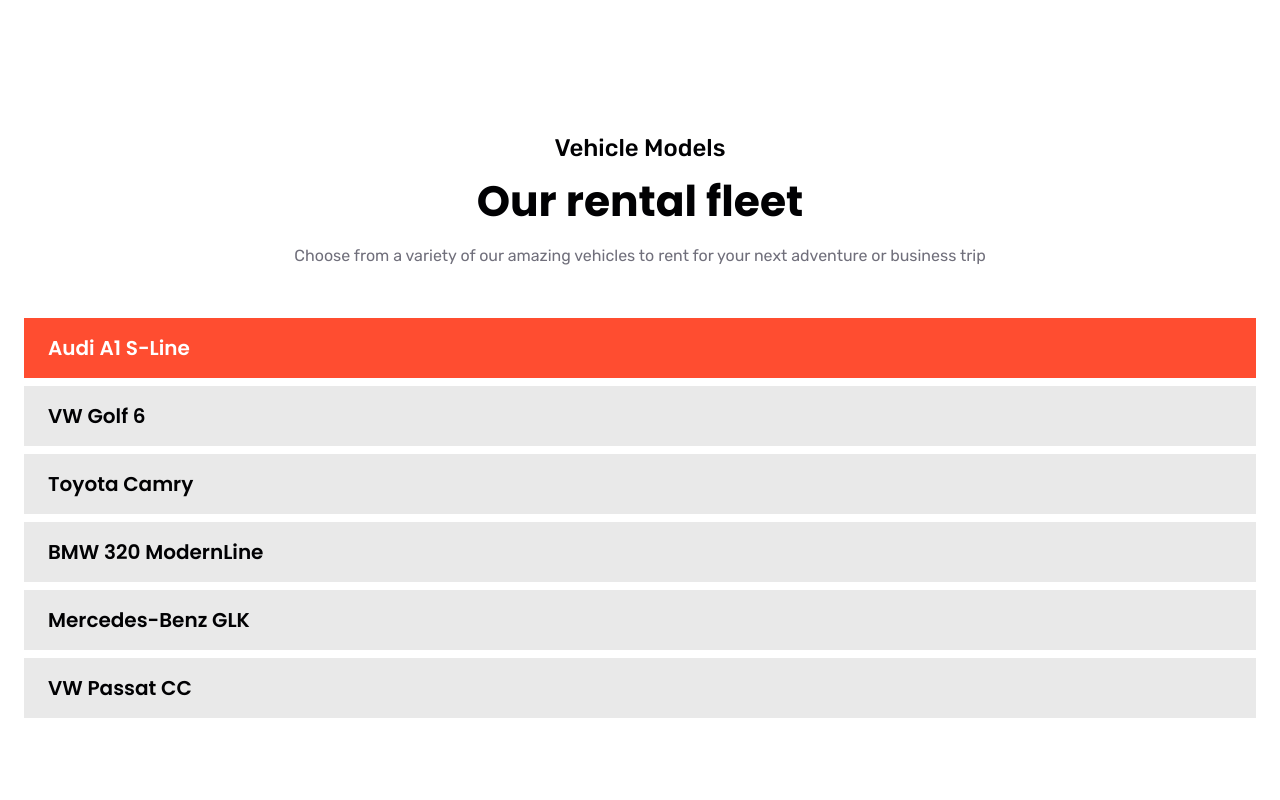
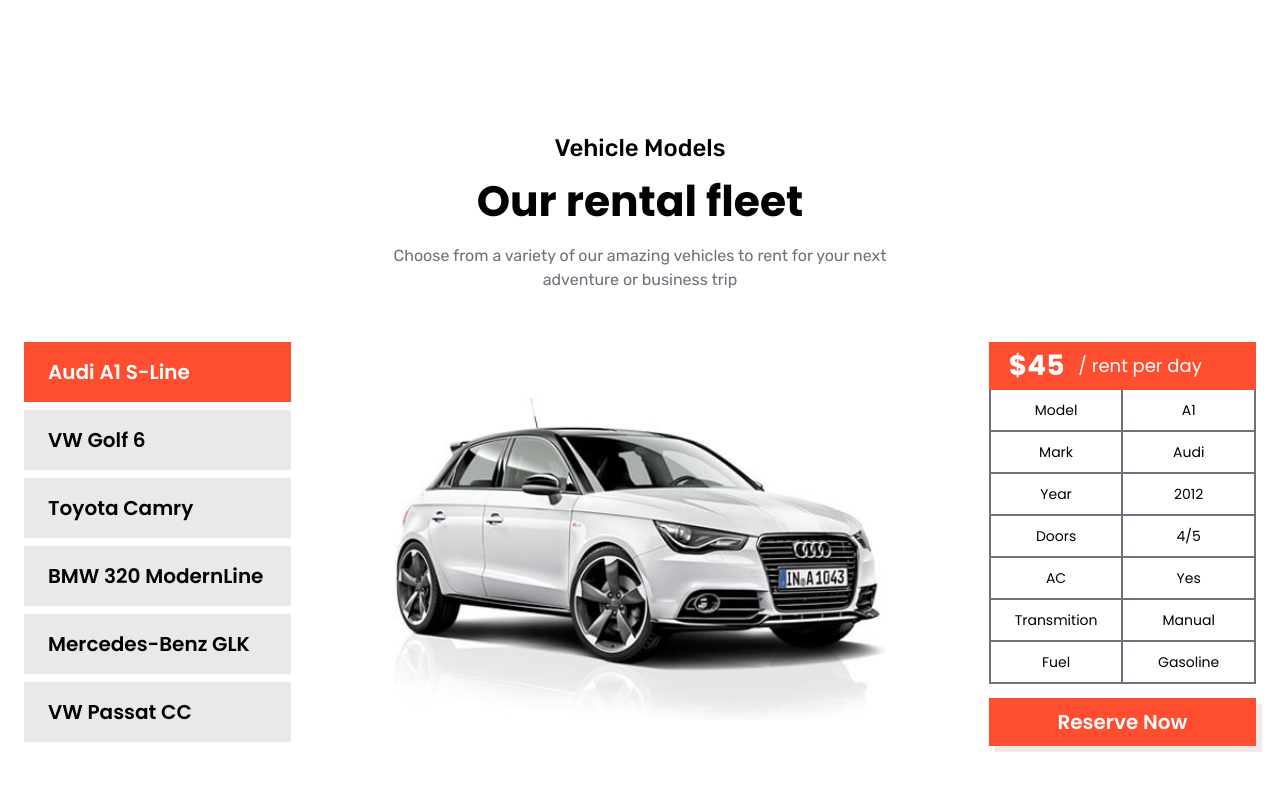
Before and after one commit to ndr-exe/car-rental, a Next.js app: page / in a window 1280 px wide. Shown: the part 1780-2580 px from the top of the page. Built offline with nearby package versions, Linux system fonts and the light colour scheme.

Commit message:
Style Showcase section for all screen sizes

```diff
--- a/app/components/Showcase/CarDetailsTable.tsx
+++ b/app/components/Showcase/CarDetailsTable.tsx
@@ -3,7 +3,9 @@
 
 const CarDetailsTable = ({ carDetails }: { carDetails: CarDetails }) => {
   return (
-    <div className={`${poppins.className} w-[15.5rem] text-sm mx-auto flex flex-col `}>
+    <div
+      className={`${poppins.className} w-[15.5rem] text-sm mx-auto flex flex-col med:basis-[31%] med:self-end med:mx-0 lg:basis-1/3 lg:self-start`}
+    >
       <p className="bg-primary flex items-center h-max py-3.5 px-5 gap-3.5">
         <span className="text-white text-[28px] font-bold">${carDetails.rent}</span>
         <span className="text-white text-[18px]"> / rent per day</span>
--- a/app/components/Showcase/Showcase.tsx
+++ b/app/components/Showcase/Showcase.tsx
@@ -8,8 +8,8 @@
 const Showcase = () => {
   const [selectedCar, setSelectedCar] = useState(() => cars[0]);
   return (
-    <div className="flex flex-col gap-12">
-      <ul className="flex flex-col gap-2">
+    <div className="flex flex-col gap-12 med:flex-row  med:flex-wrap med:gap-x-6 med:justify-between lg:flex-nowrap lg:items-start lg:gap-5 xl:gap-20 2xl:gap-24">
+      <ul className="flex flex-col gap-2 med:basis-full lg:basis-1/3">
         {cars.map((car, idx) => {
           return (
             <li key={car.id} className="">
@@ -22,12 +22,14 @@
           );
         })}
       </ul>
-      <div className="w-full aspect-[500/300] relative mt-14">
+      <div className="w-full max-w-[550px] mx-auto aspect-[15/9] relative mt-14  med:basis-[calc(100%-31%-24px)] lg:flex-grow">
         <Image
           src={selectedCar.showcaseImg}
           alt={selectedCar.fullTitle}
           fill
-          className="w-full h-auto "
+          sizes="550px"
+          className="object-contain "
+          quality={100}
         />
       </div>
       <CarDetailsTable carDetails={selectedCar} />
--- a/app/components/Showcase/ShowcaseSection.tsx
+++ b/app/components/Showcase/ShowcaseSection.tsx
@@ -5,7 +5,7 @@
   return (
     <div className="container">
       <section className="px-6 py-24">
-        <div className="text-center mb-[50px]">
+        <div className="text-center mb-[50px] max-w-[500px] mx-auto">
           <h3 className="text-2xl font-medium ">Vehicle Models</h3>
           <h2 className={`${poppins.className} font-bold text-[2.65rem] mt-1.5 mb-2.5`}>
             Our rental fleet
```
